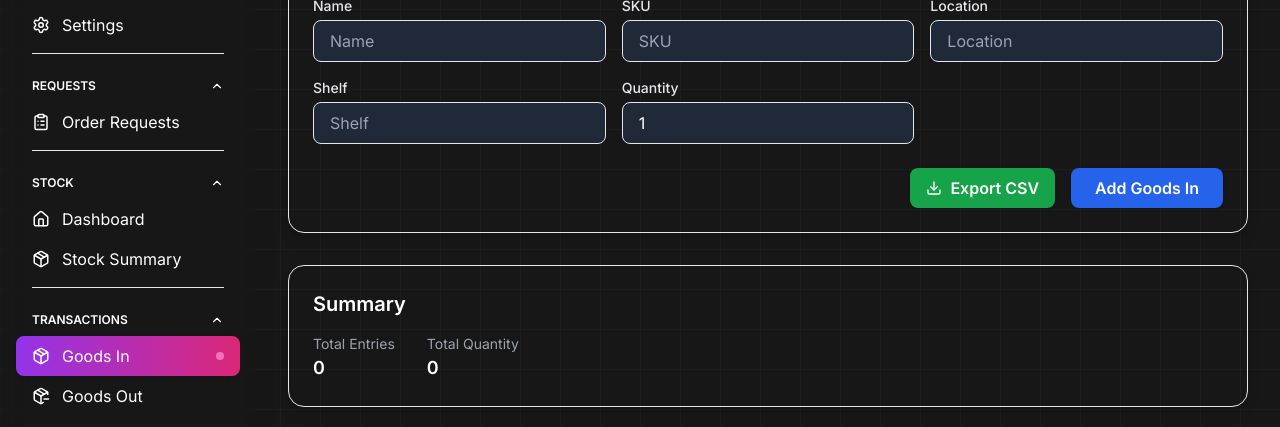
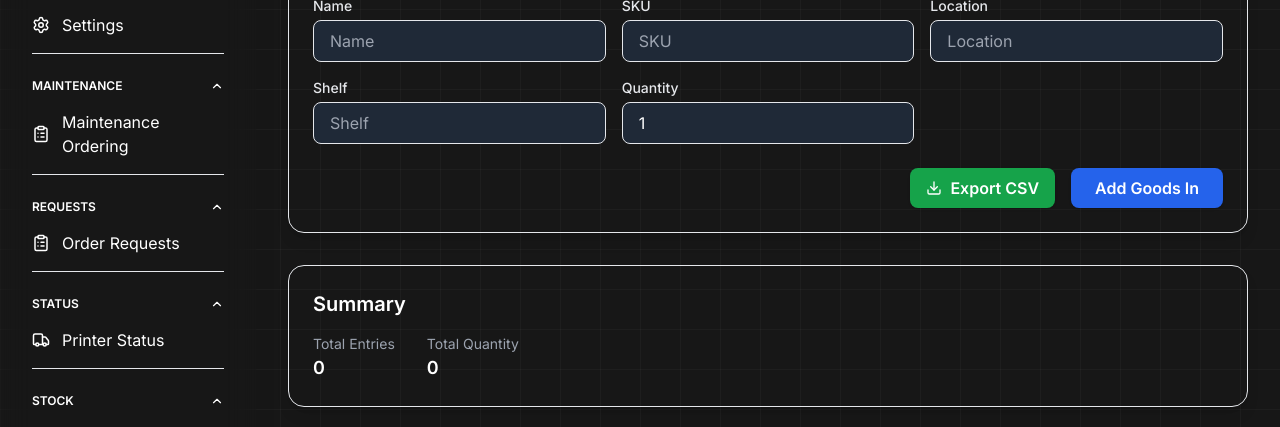
Before and after one commit to BWIlliams2607/bee4-stock-dashboard, a Next.js app: page /goods-in in a window 1280 px wide. Shown: the part 191-618 px from the top of the page. Built offline with nearby package versions, Linux system fonts and the light colour scheme; no server answers; the database is empty.

Commit message:
Update Sidebar.tsx

```diff
--- a/components/Sidebar.tsx
+++ b/components/Sidebar.tsx
@@ -49,19 +49,18 @@ const navSections = [
       { name: "Settings",      href: "/settings",         icon: <Settings size={18} /> },
     ],
   },
-  // <-- in the future just add:
-  // {
-  //   label: "Maintenance",
-  //   links: [
-  //     { name: "Maintenance Ordering", href: "/maintenance-ordering", icon: <ClipboardList size={18} /> },
-  //   ],
-  // },
-  // {
-  //   label: "Status",
-  //   links: [
-  //     { name: "Printer Status", href: "/printer-status", icon: <Truck size={18} /> },
-  //   ],
-  // },
+  {
+    label: "Maintenance",
+    links: [
+      { name: "Maintenance Ordering", href: "/maintenance-ordering", icon: <ClipboardList size={18} /> },
+    ],
+  },
+  {
+    label: "Status",
+    links: [
+      { name: "Printer Status", href: "/printer-status", icon: <Truck size={18} /> },
+    ],
+  },
 ]
 
 export function Sidebar() {
```
